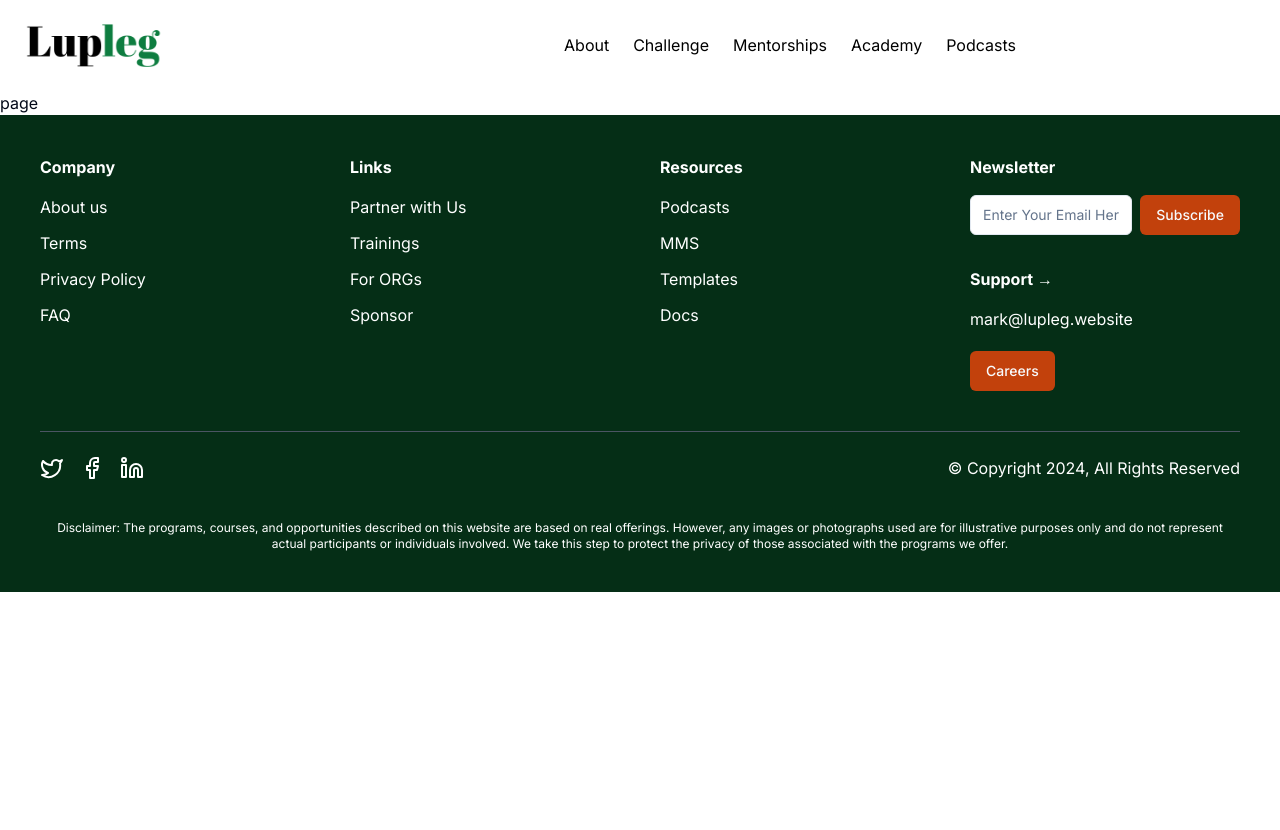
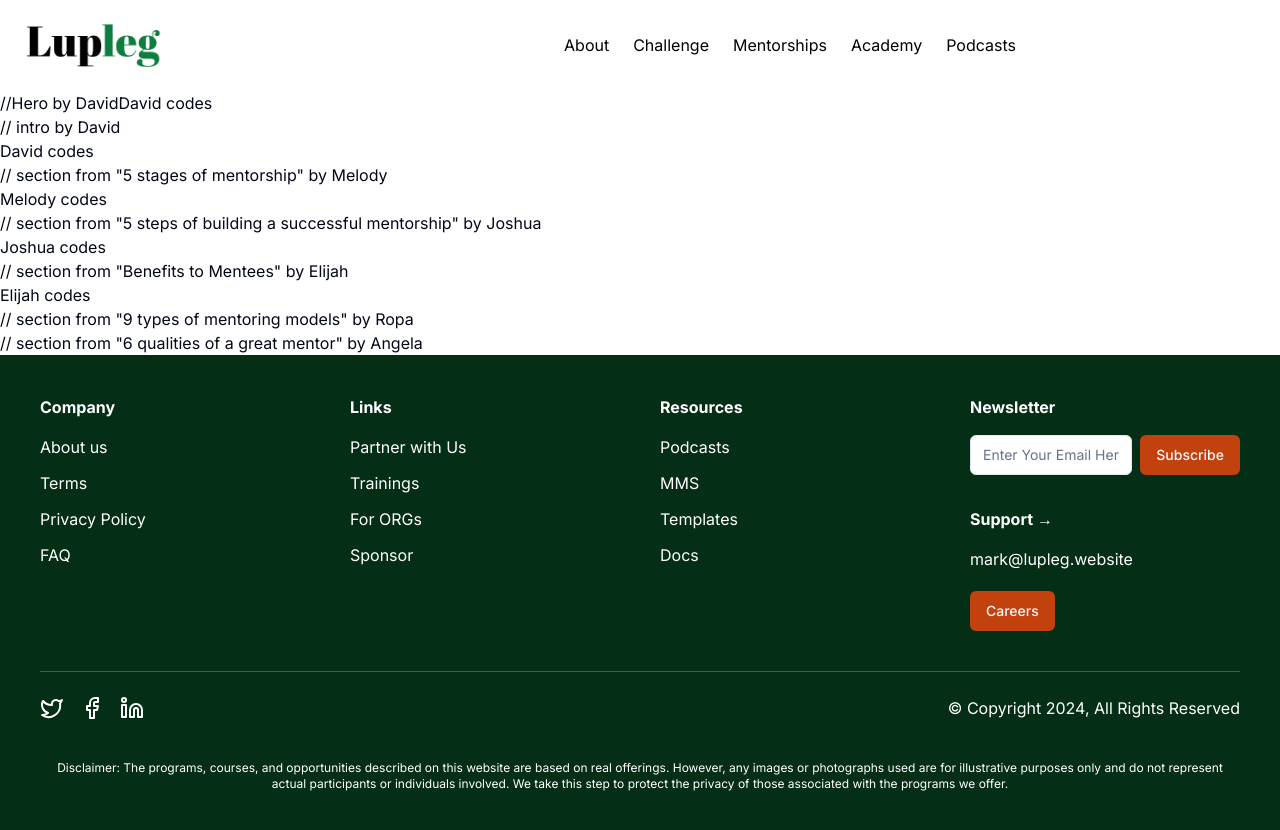
Before and after one commit to Lupleg/App-dashboard, a Next.js app: page /landing-mentor in a window 1280 px wide. Before the commit the page ends 800 px from the top, so only its background shows below. Built offline with nearby package versions, Linux system fonts and the light colour scheme.

Commit message:
created the landing-mentor page layout

```diff
--- a/app/landing-mentor/page.jsx
+++ b/app/landing-mentor/page.jsx
@@ -1,9 +1,48 @@
-import React from 'react'
+import React from "react";
 
 function page() {
   return (
-    <div>page</div>
-  )
+    <div className="page">
+      //Hero by David
+      <hero className="header">David codes</hero>
+      <main className="main">
+        // intro by David
+        <section className="intro">
+          <div className="intro-content">David codes</div>
+        </section>
+
+
+        // section from "5 stages of mentorship" by Melody
+        <section className="content">
+          <div className="content-wrapper">Melody codes</div>
+        </section>
+
+
+        // section from "5 steps of building a successful mentorship" by Joshua
+        <section className="content">
+          <div className="content-wrapper">Joshua codes</div>
+        </section>
+
+
+        // section from "Benefits to Mentees" by Elijah
+        <section>
+          <div>Elijah codes</div>
+        </section>
+
+
+        // section from "9 types of mentoring models" by Ropa
+        <section>
+          <div></div>
+        </section>
+
+
+        // section from "6 qualities of a great mentor" by Angela
+        <section>
+          <div></div>
+        </section>
+      </main>
+    </div>
+  );
 }
 
-export default page
+export default page;
```
